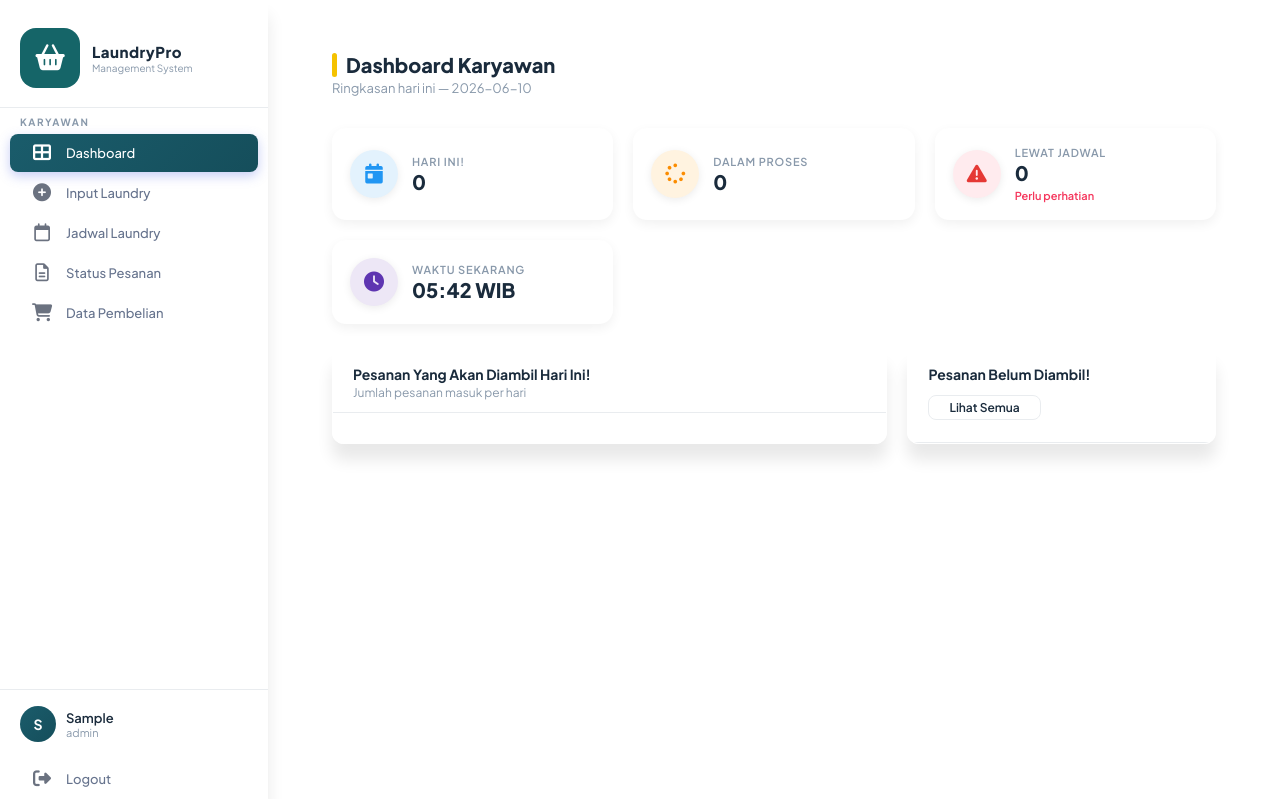
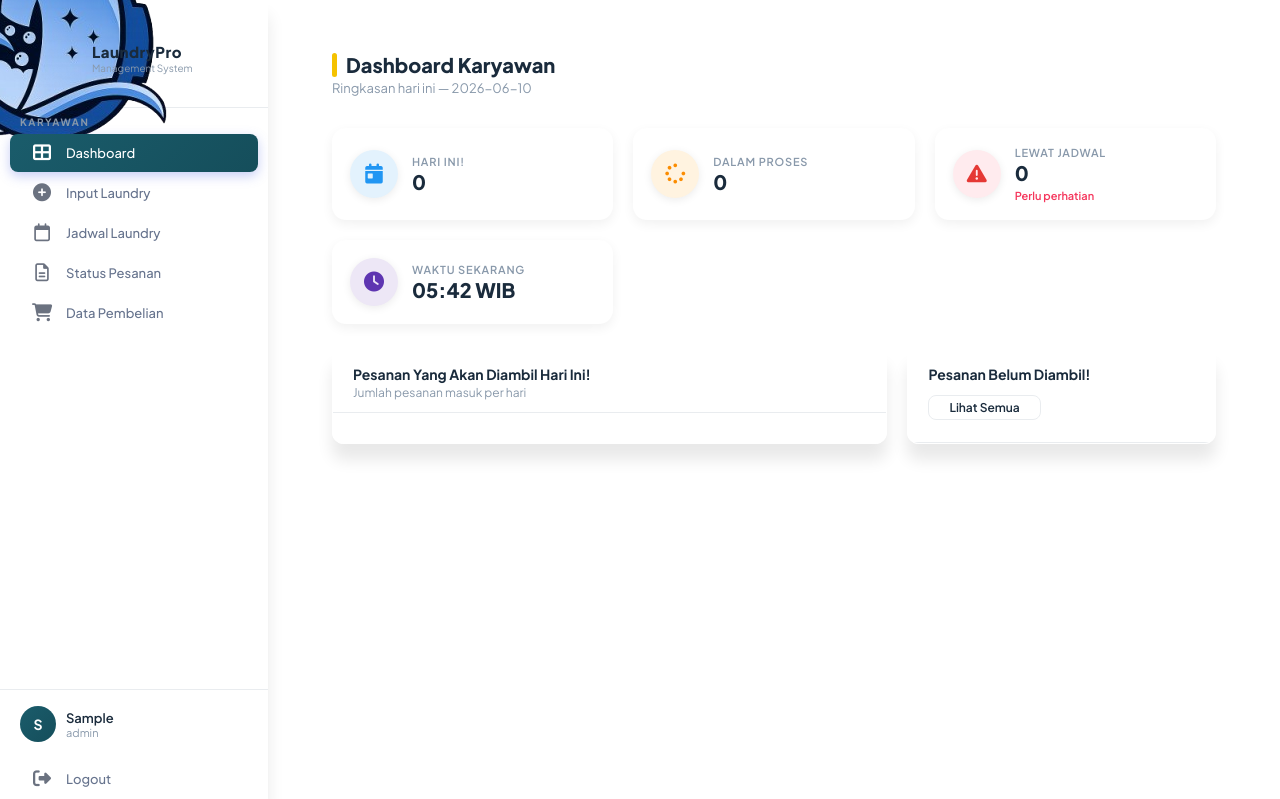
Before and after one commit to yunce-omo/Kilau-Laundry, a Flask app: page /dashboard in a window 1280 px wide. Shown: the top 799 px of the page. Run offline with Flask 3, Linux system fonts and the light colour scheme; the visitor is signed in with stand-in values (Sample User, id 1); data that the repository does not hold is empty.

Commit message:
Update sidebar.html

```diff
--- a/templates/pages/sidebar.html
+++ b/templates/pages/sidebar.html
@@ -9,7 +9,7 @@ href="https://cdnjs.cloudflare.com/ajax/libs/font-awesome/6.5.1/css/all.min.css"
     <!-- Brand / Logo -->
     <div class="sidebar-brand">
       <div class="brand-icon">
-    <i class="fa-solid fa-basket-shopping"></i>
+    <img src="{{ url_for('static', filename='img/logo-baru.png') }}" alt="Kilau Laundry">
 </div>
       <div>
         <div class="brand-name">LaundryPro</div>
```
